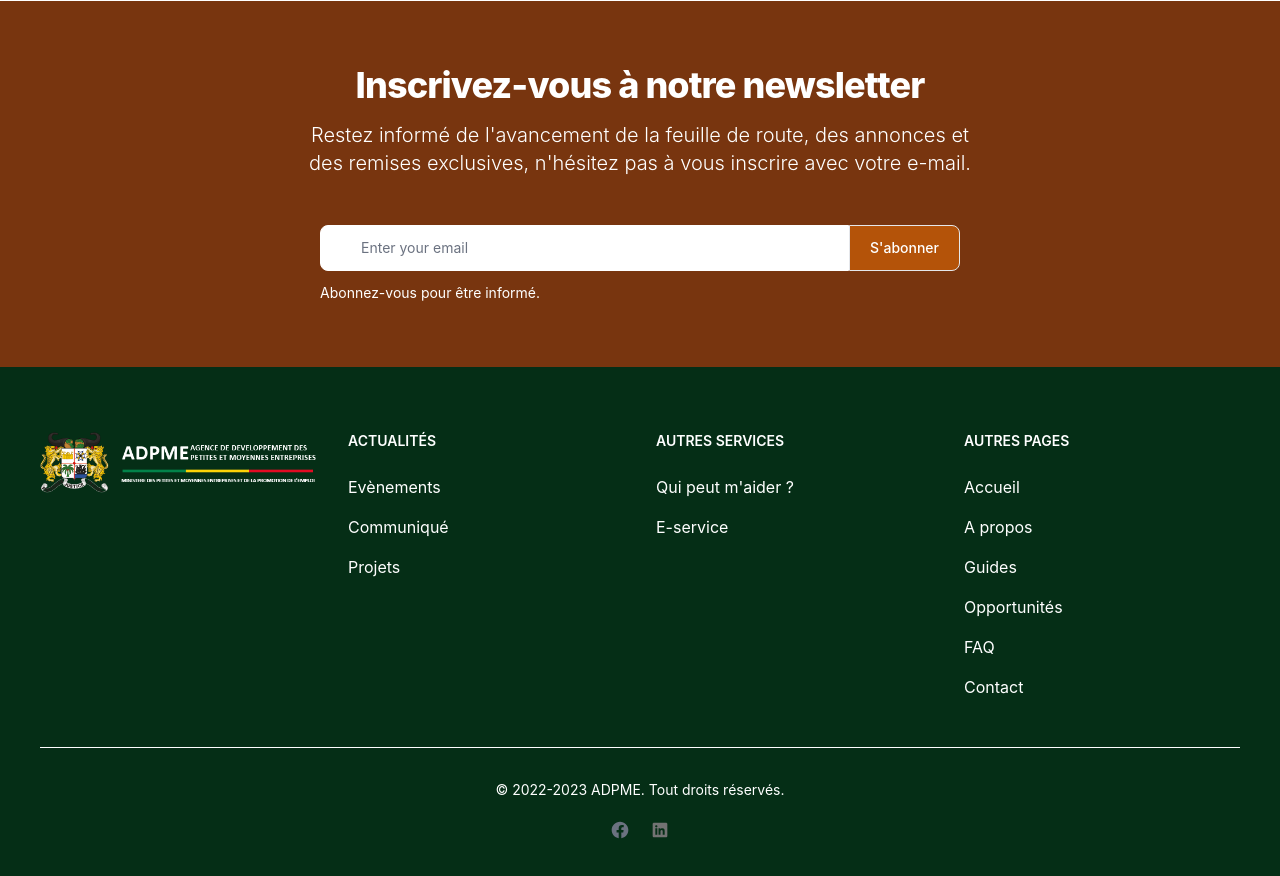
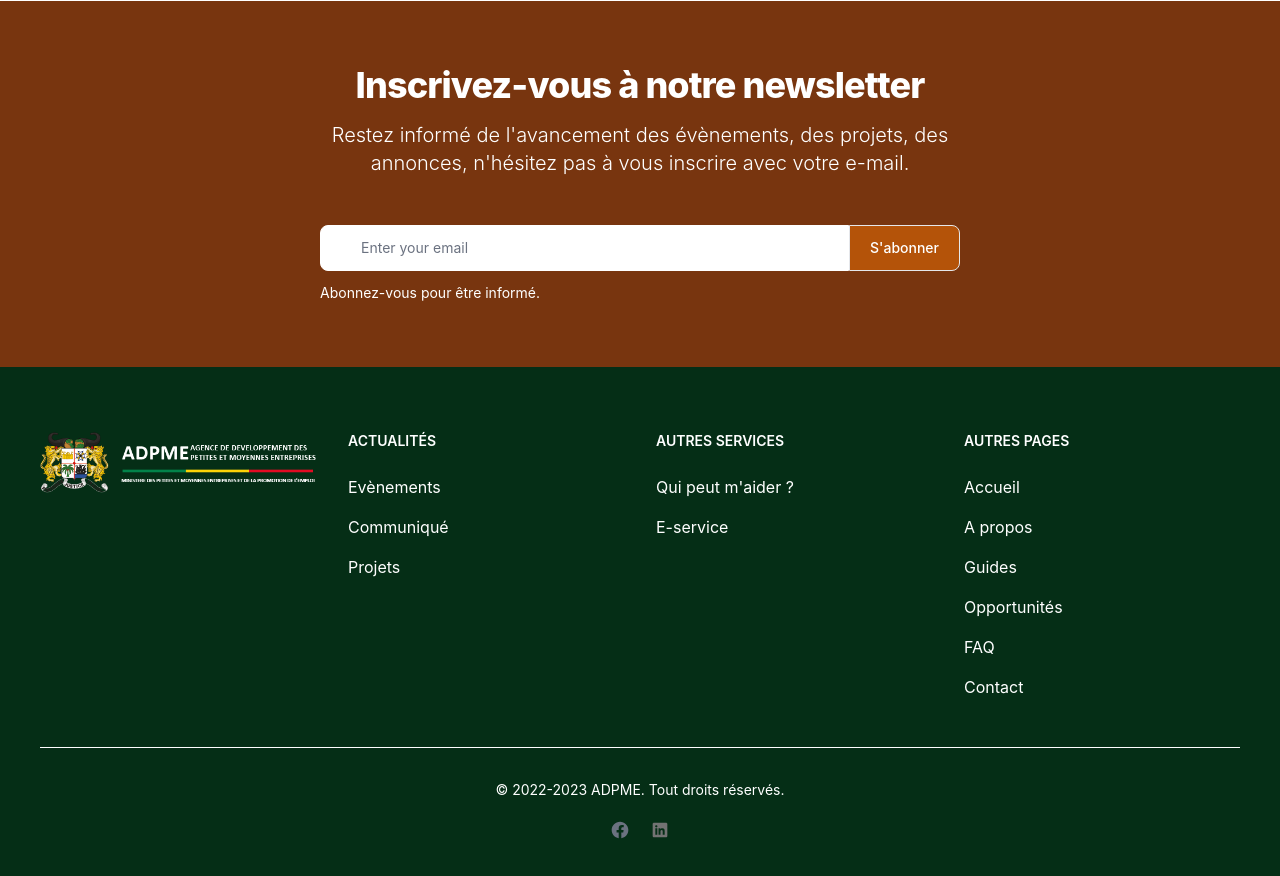
Before and after one commit to Hackeur2002/_APP, a React (Create React App) app: page / in a window 1280 px wide. Shown: the part 3000-3876 px from the top of the page. Built offline with nearby package versions, Linux system fonts and the light colour scheme; what tailwindcss-animated would draw is missing.

Commit message:
Version 1.007

```diff
--- a/src/default_pages/newsletter/Newsletter.js
+++ b/src/default_pages/newsletter/Newsletter.js
@@ -6,7 +6,7 @@ function Newsletter(props) {
             <div className="py-8 px-4 mx-auto max-w-screen-xl lg:py-16 lg:px-6">
                 <div className="mx-auto max-w-screen-md sm:text-center">
                     <h2 className="mb-4 text-3xl tracking-tight font-extrabold text-white sm:text-4xl">Inscrivez-vous à notre newsletter</h2>
-                    <p className="mx-auto mb-8 max-w-2xl font-light text-white md:mb-12 sm:text-xl dark:text-white">Restez informé de l'avancement de la feuille de route, des annonces et des remises exclusives, n'hésitez pas à vous inscrire avec votre e-mail.</p>
+                    <p className="mx-auto mb-8 max-w-2xl font-light text-white md:mb-12 sm:text-xl dark:text-white">Restez informé de l'avancement des évènements, des projets, des annonces, n'hésitez pas à vous inscrire avec votre e-mail.</p>
                     <form action="#">
                         <div className="items-center mx-auto mb-3 space-y-4 max-w-screen-sm sm:flex sm:space-y-0">
                             <div className="relative w-full">
@@ -14,7 +14,7 @@ function Newsletter(props) {
                                 <div className="flex absolute inset-y-0 left-0 items-center pl-3 pointer-events-none">
                                     <svg className="w-5 h-5 text-white dark:text-white" fill="currentColor" viewBox="0 0 20 20" xmlns="http://www.w3.org/2000/svg"><path d="M2.003 5.884L10 9.882l7.997-3.998A2 2 0 0016 4H4a2 2 0 00-1.997 1.884z"></path><path d="M18 8.118l-8 4-8-4V14a2 2 0 002 2h12a2 2 0 002-2V8.118z"></path></svg>
                                 </div>
-                                <input className="block p-3 pl-10 w-full text-sm text-white bg-whiterounded-lg border border-white sm:rounded-none sm:rounded-l-lg focus:ring-primary-500 focus:border-primary-500 dark:bg-white dark:border-white dark:placeholder-white dark:text-white dark:focus:ring-primary-500 dark:focus:border-primary-500" placeholder="Enter your email" type="email" id="email" required="" />
+                                <input className="block p-3 pl-10 w-full text-sm text-black bg-whiterounded-lg border border-white sm:rounded-none sm:rounded-l-lg focus:ring-primary-500 focus:border-primary-500 dark:bg-white dark:border-white dark:placeholder-white dark:text-white dark:focus:ring-primary-500 dark:focus:border-primary-500" placeholder="Enter your email" type="email" id="email" required="" />
                             </div>
                             <div>
                                 <button type="submit" className="py-3 px-5 w-full text-sm font-medium text-center text-white rounded-lg border cursor-pointer bg-amber-700 border-primary-600 sm:rounded-none sm:rounded-r-lg hover:bg-amber-800 focus:ring-4 focus:ring-primary-300 dark:bg-amber-600 dark:hover:bg-amber-700 dark:focus:ring-primary-800">S'abonner</button>
```
